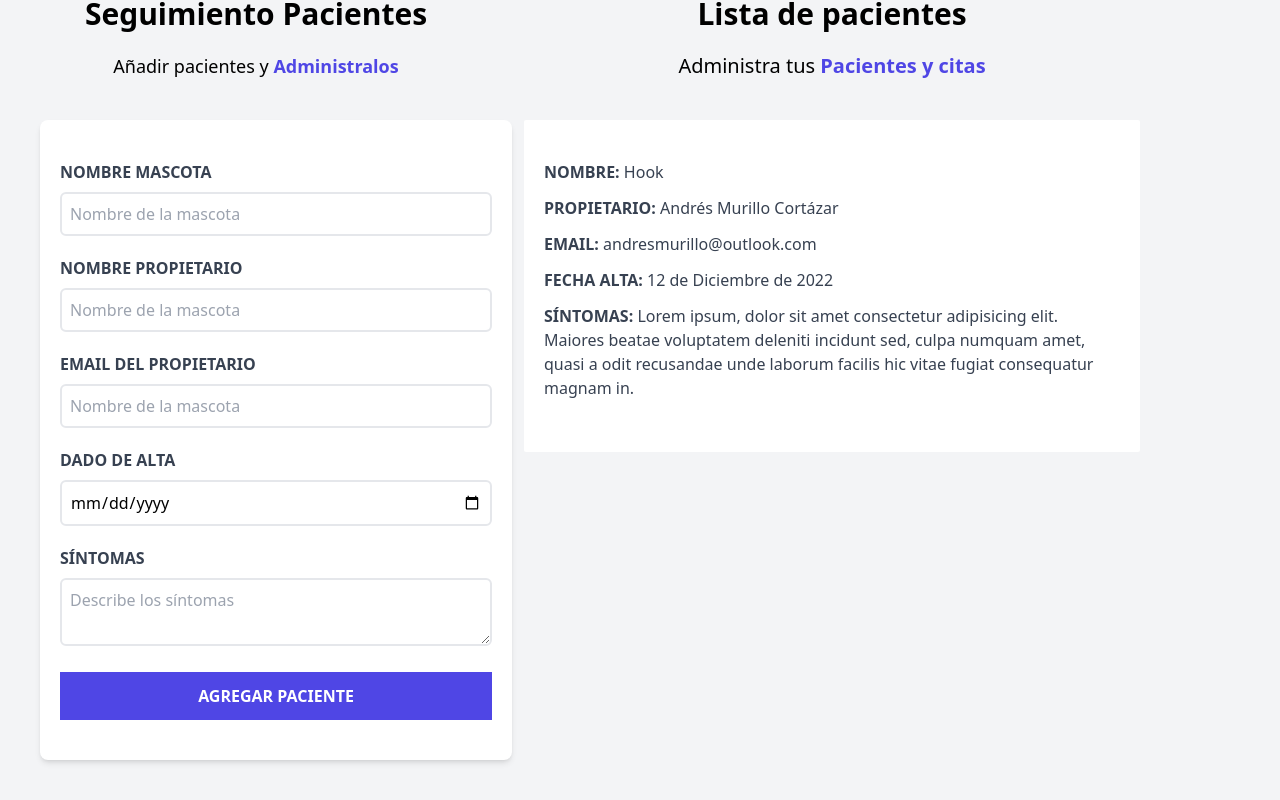
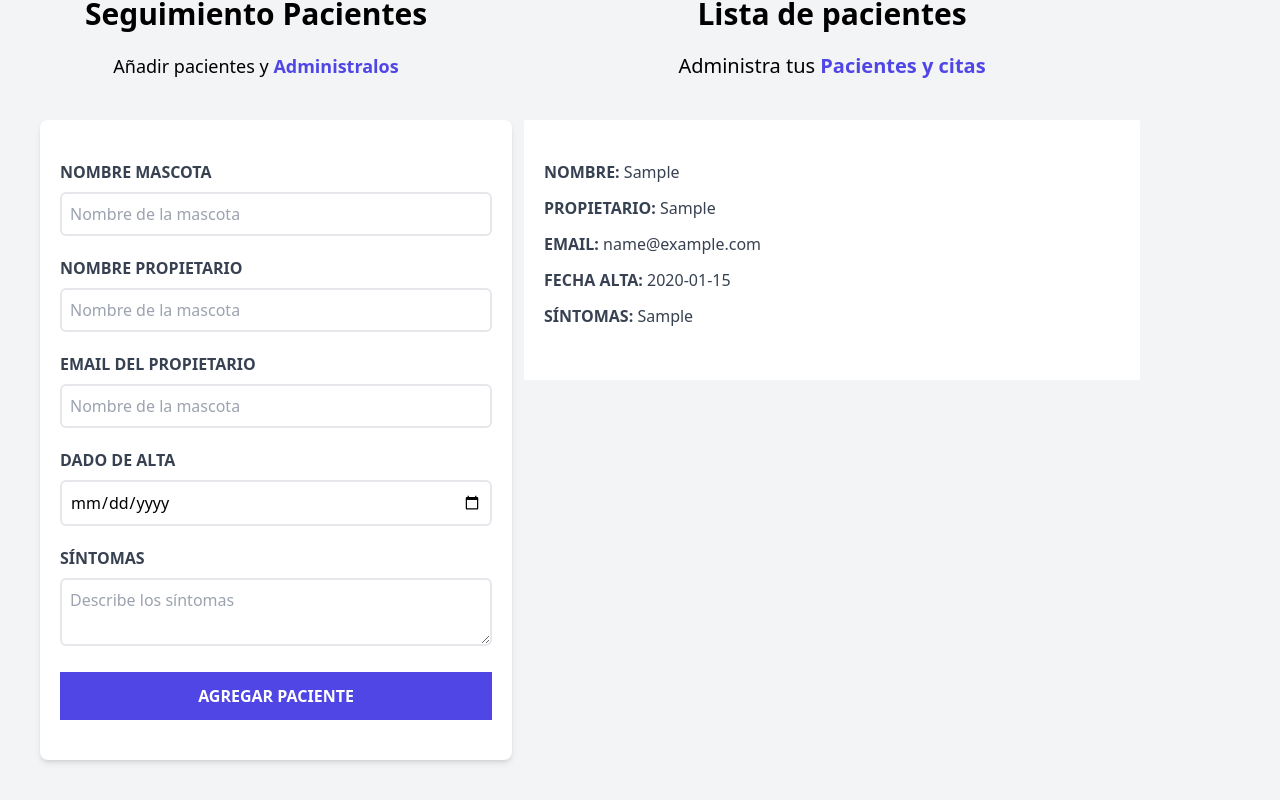
Before and after one commit to andresmurilloco/citas-react, a React (Vite) app: page / in a window 1280 px wide. Both pictures are taken after typing "Sample", "Sample", "name@example.com", "2020-01-15", "Sample" into the empty fields and a click on the input "Agregar Paciente". Shown: the part 180-980 px from the top of the page. Built offline with nearby package versions, Linux system fonts and the light colour scheme.

Commit message:
Ya se registran los pacientes en la lista. Perdidos al refrescar. No hay persistencia de datos aún.

```diff
--- a/src/modules/Formulario.jsx
+++ b/src/modules/Formulario.jsx
@@ -8,6 +8,12 @@
     const [fecha, setFecha] = useState('');
     const [sintomas, setSintomas] = useState('');
     const [error, setError] = useState(false);
+
+    const generarId=()=>{
+        const random = Math.random().toString(36).substr(2);
+        const fecha = Date.now().toString(36);
+        return random+fecha;
+    }
 
     const handleSubmit = (e)=>{
         e.preventDefault();
@@ -24,7 +30,8 @@
                 nombrePropietario,
                 email,
                 fecha,
-                sintomas
+                sintomas,
+                id: generarId()
             }
             setPacientes([...pacientes, objetoPaciente]);
             setNombreMascota('');
--- a/src/modules/ListaPacientes.jsx
+++ b/src/modules/ListaPacientes.jsx
@@ -1,6 +1,6 @@
 import Paciente from "./Paciente";
 
-function ListaPacientes(pacientes){
+function ListaPacientes({pacientes}){
     return(
         <div className="md:w-1/2 md:h-screen overflow-y-scroll">
             <h2 className="font-black text-3xl text-center">Lista de pacientes</h2>
@@ -8,7 +8,14 @@
                 Administra tus{' '}
                 <span className="text-indigo-600 font-bold text-xl">Pacientes y citas</span>
             </p>
-            <Paciente></Paciente>
+            {pacientes.map((paciente)=>{
+                return(
+                    <Paciente
+                        key={paciente.id}
+                        paciente = {paciente}
+                    />
+                )
+            })}
         </div>
     )
 }
--- a/src/modules/Paciente.jsx
+++ b/src/modules/Paciente.jsx
@@ -1,20 +1,21 @@
-const Paciente = ()=>{
+const Paciente = ({paciente})=>{
+    const {nombreMascota, nombrePropietario, email, fecha, sintomas} = paciente;
     return(
         <div className="m-3 bg-white shadow-mt px-5 py-10 rounded-sm">
             <p className="font-bold mb-3 text-gray-700 uppercase">Nombre:{' '}
-                <span className="font-normal normal-case">Hook</span>
+                <span className="font-normal normal-case">{nombreMascota}</span>
             </p>
             <p className="font-bold mb-3 text-gray-700 uppercase">Propietario:{' '}
-                <span className="font-normal normal-case">Andrés Murillo Cortázar</span>
+                <span className="font-normal normal-case">{nombrePropietario}</span>
             </p>
             <p className="font-bold mb-3 text-gray-700 uppercase">Email:{' '}
-                <span className="font-normal normal-case">andresmurillo@outlook.com</span>
+                <span className="font-normal normal-case">{email}</span>
             </p>
             <p className="font-bold mb-3 text-gray-700 uppercase">Fecha Alta:{' '}
-                <span className="font-normal normal-case">12 de Diciembre de 2022</span>
+                <span className="font-normal normal-case">{fecha}</span>
             </p>
             <p className="font-bold mb-3 text-gray-700 uppercase">Síntomas:{' '}
-                <span className="font-normal normal-case">Lorem ipsum, dolor sit amet consectetur adipisicing elit. Maiores beatae voluptatem deleniti incidunt sed, culpa numquam amet, quasi a odit recusandae unde laborum facilis hic vitae fugiat consequatur magnam in.</span>
+                <span className="font-normal normal-case">{sintomas}</span>
             </p>
         </div>
     )
```
